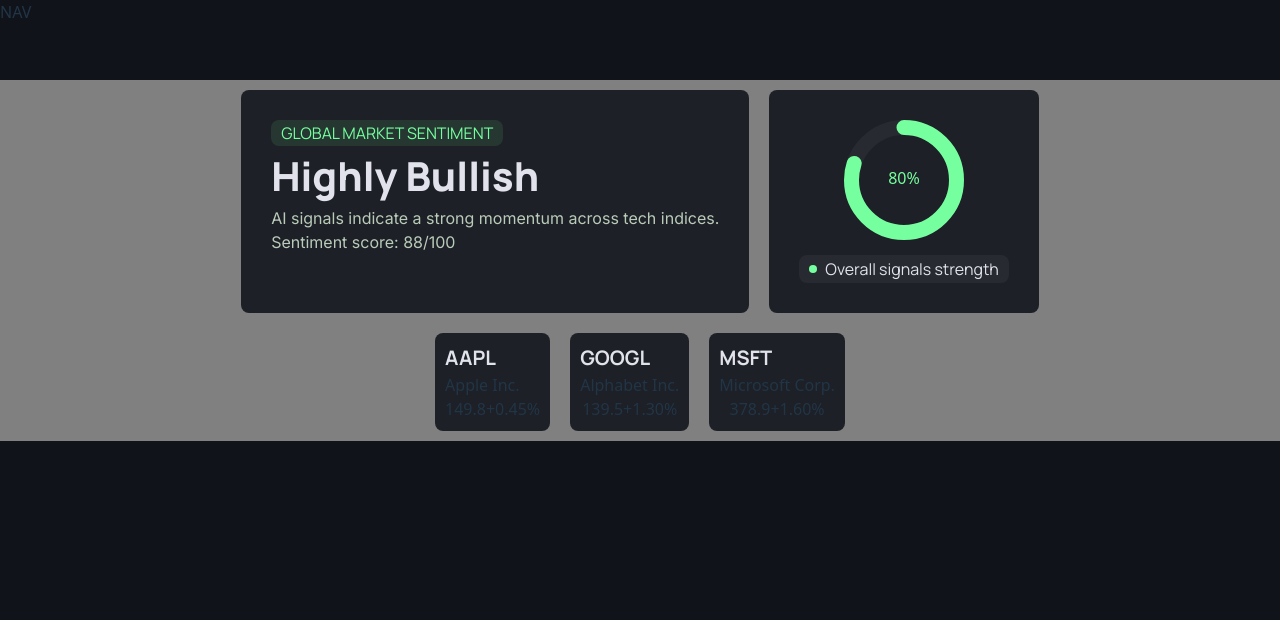
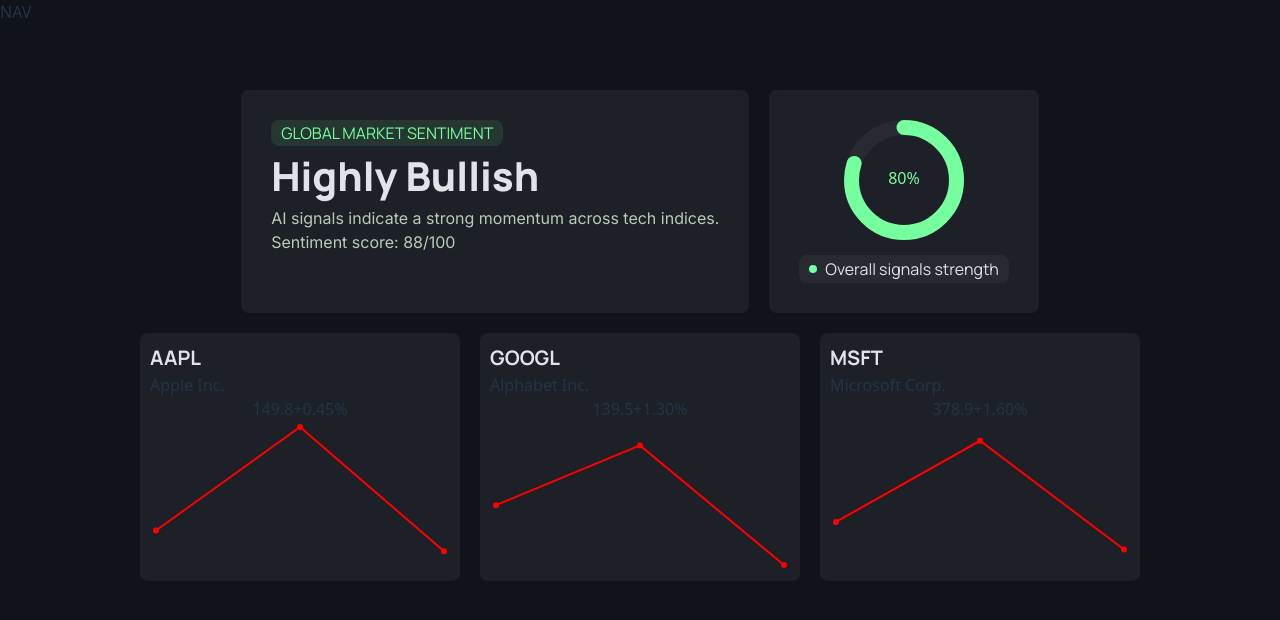
Before and after one commit to CenturionTheMan/WhiteRockApp, a React app in the folder Frontend/: page / in a window 1280 px wide. Shown: the top 620 px of the page. Built offline with nearby package versions, Linux system fonts and the light colour scheme; the HTML template or start-up script is replaced by a standard one.

Commit message:
working on simple charts

```diff
--- a/Frontend/package.json
+++ b/Frontend/package.json
@@ -10,7 +10,9 @@
     "preview": "vite preview"
   },
   "dependencies": {
+    "chart.js": "^4.5.1",
     "react": "^19.2.0",
+    "react-chartjs-2": "^5.3.1",
     "react-dom": "^19.2.0"
   },
   "devDependencies": {
--- a/Frontend/src/App.css
+++ b/Frontend/src/App.css
@@ -37,8 +37,9 @@
 
   /* ================ TRASITIONS ================ */
   --transtion-default:
-		opacity 0.2s ease, transform 0.2s ease, visibility 0.2s ease, color 0.2s ease, background-color 0.2s ease, border-color 0.2s ease, box-shadow 0.2s ease,
-		font-weight 0.2s ease, text-decoration-line 0.2s ease;
+    opacity 0.2s ease, transform 0.2s ease, visibility 0.2s ease,
+    color 0.2s ease, background-color 0.2s ease, border-color 0.2s ease,
+    box-shadow 0.2s ease, font-weight 0.2s ease, text-decoration-line 0.2s ease;
   --transition-speed-fast: 0.1s;
   --transition-speed-medium: 0.2s;
 }
@@ -142,7 +143,6 @@
 }
 
 .flex-column-center {
-	background-color: gray;
   display: flex;
   flex-direction: column;
   align-items: center;
--- /dev/null
+++ b/Frontend/src/components/common/SimpleChart/SimpleChart.tsx
@@ -0,0 +1,46 @@
+// filepath: d:\PrivateProjects\WhiteRockApp\Frontend\src\components\dashboard\PreviewStocks\StockChart.tsx
+import React from "react";
+import { Line } from "react-chartjs-2";
+import {
+    Chart as ChartJS,
+    LineElement,
+    CategoryScale,
+    LinearScale,
+    PointElement,
+    Tooltip,
+} from "chart.js";
+
+// Register Chart.js components
+ChartJS.register(LineElement, CategoryScale, LinearScale, PointElement, Tooltip);
+
+const SimpleChart = ({ data, color }: { data: number[], color: string }) => {
+    const chartData = {
+        labels: data.map((_, index) => `Point ${index + 1}`), // X-axis labels
+        datasets: [
+            {
+                label: "Stock Price",
+                data: data,
+                borderColor: color,
+                borderWidth: 2,
+                pointRadius: 2, // Set to 0 to hide points
+                pointBackgroundColor: color,
+                fill: false, // No fill under the line
+            },
+        ],
+    };
+
+    const options = {
+        responsive: true,
+        plugins: {
+            legend: { display: false }, // Hide legend
+        },
+        scales: {
+            x: { display: false },
+            y: { display: false },
+        },
+    };
+
+    return <Line data={chartData} options={options} />;
+};
+
+export default SimpleChart;
--- a/Frontend/src/components/dashboard/PreviewStocks/PreviewStocks.tsx
+++ b/Frontend/src/components/dashboard/PreviewStocks/PreviewStocks.tsx
@@ -1,6 +1,7 @@
 import styles from "./PreviewStocks.module.css";
 import React, { useState } from "react";
 import type StockInfo from "./../../../interfaces/StockInfo";
+import SimpleChart from "../../common/SimpleChart/SimpleChart";
 
 const PreviewStocks = ({ stocksInfo }: { stocksInfo: StockInfo[] }) => {
 	return (
@@ -22,6 +23,7 @@
 				<div>{info.values.at(-1)}</div>
 				<span>{diff > 0 ? `+${diff.toFixed(2)}%` : `${diff.toFixed(2)}%`}</span>
 			</div>
+			<SimpleChart data={info.values} color="red"/>
 		</div>
 	);
 };
```
Also changed, not shown: Frontend/src/components/dashboard/PreviewStocks/PreviewStocks.module.css (+4 -4 lines), Frontend/src/components/common/SimpleChart/SimpleChart.module.css (added), 1 other file (tests, documents, lock files or other folders). Lines whose indentation alone changed are shown as unchanged.
